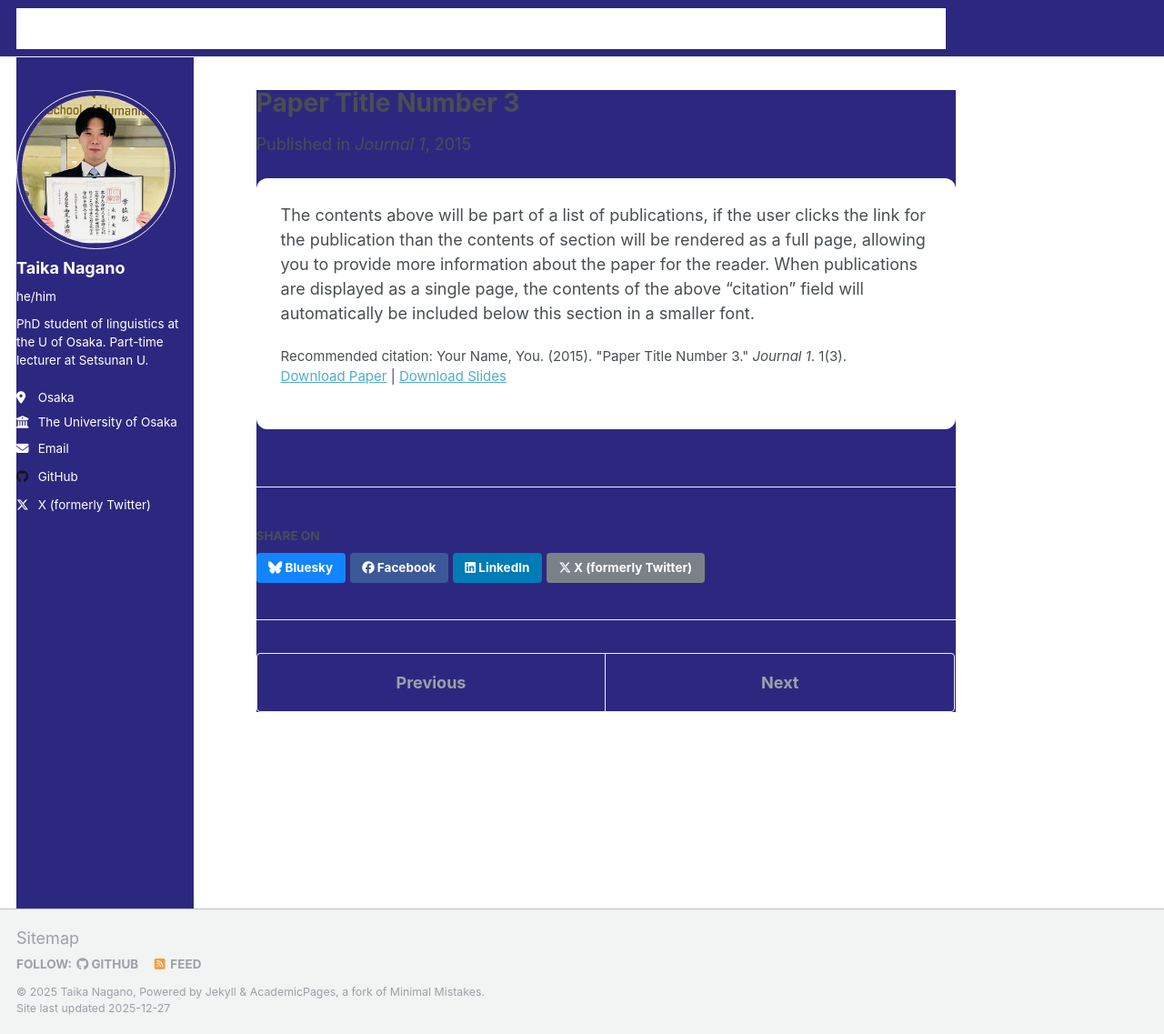
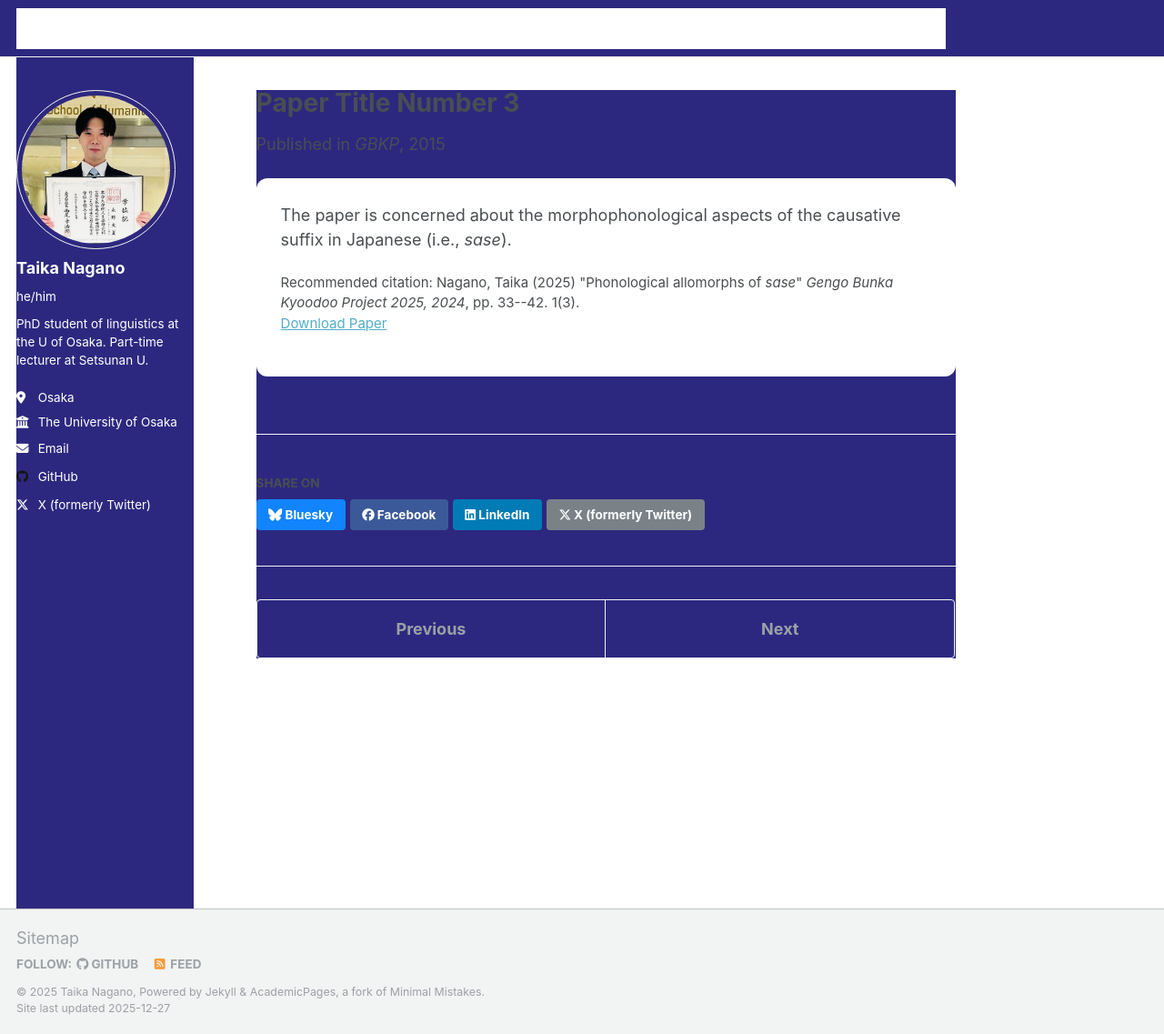
Before and after one commit to TaikaNagano/taikanagano.github.io, a Jekyll site: the page built from _publications/2015-10-01-paper-title-number-3.md, in a window 1280 px wide and 1137 px high. Shown: the whole window at 91% size. Built offline with Jekyll 4.4.1, drawn with Linux system fonts in a browser that asks for light colours.

Commit message:
Updated lsj166.md

```diff
--- a/_publications/2015-10-01-paper-title-number-3.md
+++ b/_publications/2015-10-01-paper-title-number-3.md
@@ -3,12 +3,11 @@ title: "Paper Title Number 3"
 collection: publications
 category: manuscripts
 permalink: /publication/2015-10-01-paper-title-number-3
-excerpt: 'This paper is about the number 3. The number 4 is left for future work.'
-date: 2015-10-01
-venue: 'Journal 1'
-slidesurl: 'http://academicpages.github.io/files/slides3.pdf'
-paperurl: 'http://academicpages.github.io/files/paper3.pdf'
-citation: 'Your Name, You. (2015). &quot;Paper Title Number 3.&quot; <i>Journal 1</i>. 1(3).'
+excerpt: 'Ms. the U of Osaka'
+date: 2015-07-01
+venue: 'GBKP'
+paperurl: 'https://ir.library.osaka-u.ac.jp/repo/ouka/all/102184/'
+citation: 'Nagano, Taika (2025) "Phonological allomorphs of <i>sase</i>" <i>Gengo Bunka Kyoodoo Project 2025, 2024</i>, pp. 33--42. 1(3).'
 ---
 
-The contents above will be part of a list of publications, if the user clicks the link for the publication than the contents of section will be rendered as a full page, allowing you to provide more information about the paper for the reader. When publications are displayed as a single page, the contents of the above "citation" field will automatically be included below this section in a smaller font.
+The paper is concerned about the morphophonological aspects of the causative suffix in Japanese (i.e., <i>sase</i>).
```
Also changed, not shown: _publications/lsj166.md (+1 -1 lines).
